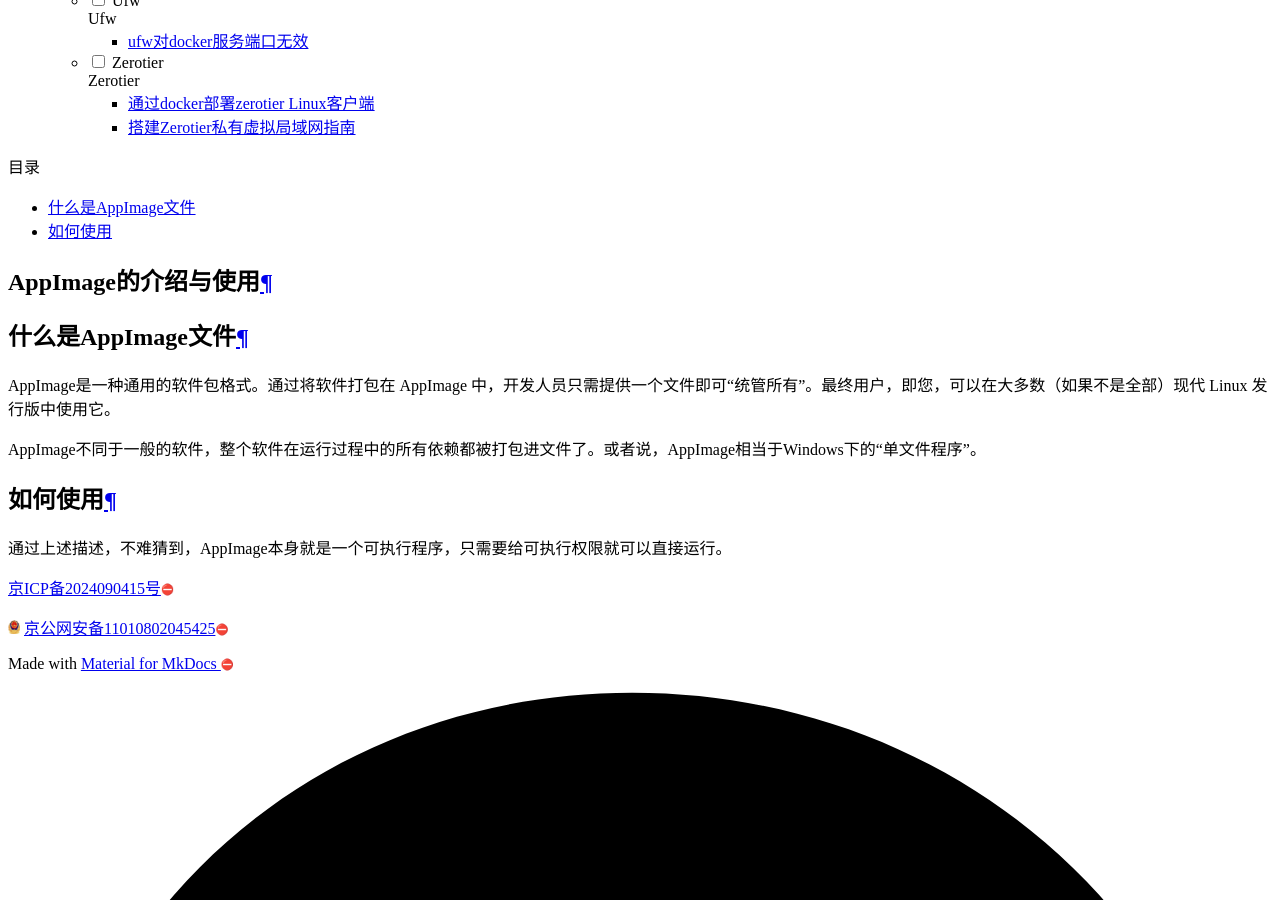
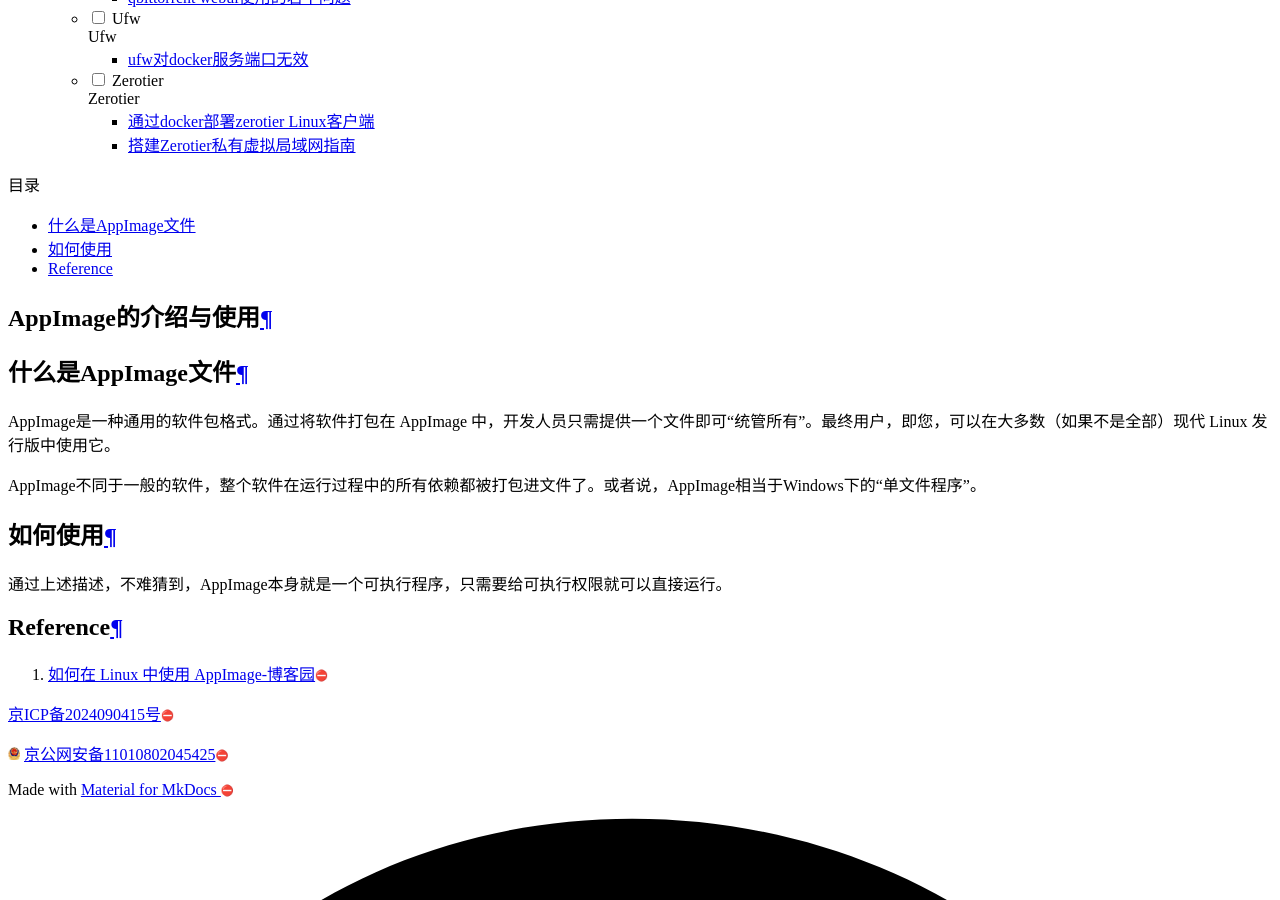
Before and after one commit to lyy1119/lyy1119.github.io, an MkDocs documentation site: the page built from docs/软件使用/Linux/appImage.md, in a window 1280 px wide and 900 px high, scrolled down 12540 px. Built offline with MkDocs 1.6.1 and Material for MkDocs 9.7.7, drawn with Linux system fonts in a browser that asks for light colours; nearby versions of some CDN libraries.

Commit message:
write exp

```diff
--- a/docs/软件使用/Linux/appImage.md
+++ b/docs/软件使用/Linux/appImage.md
@@ -9,3 +9,7 @@ AppImage不同于一般的软件，整个软件在运行过程中的所有依赖
 ## 如何使用
 
 通过上述描述，不难猜到，AppImage本身就是一个可执行程序，只需要给可执行权限就可以直接运行。
+
+## Reference
+
+1. [如何在 Linux 中使用 AppImage-博客园](https://www.cnblogs.com/pipci/p/16109756.html)
```
